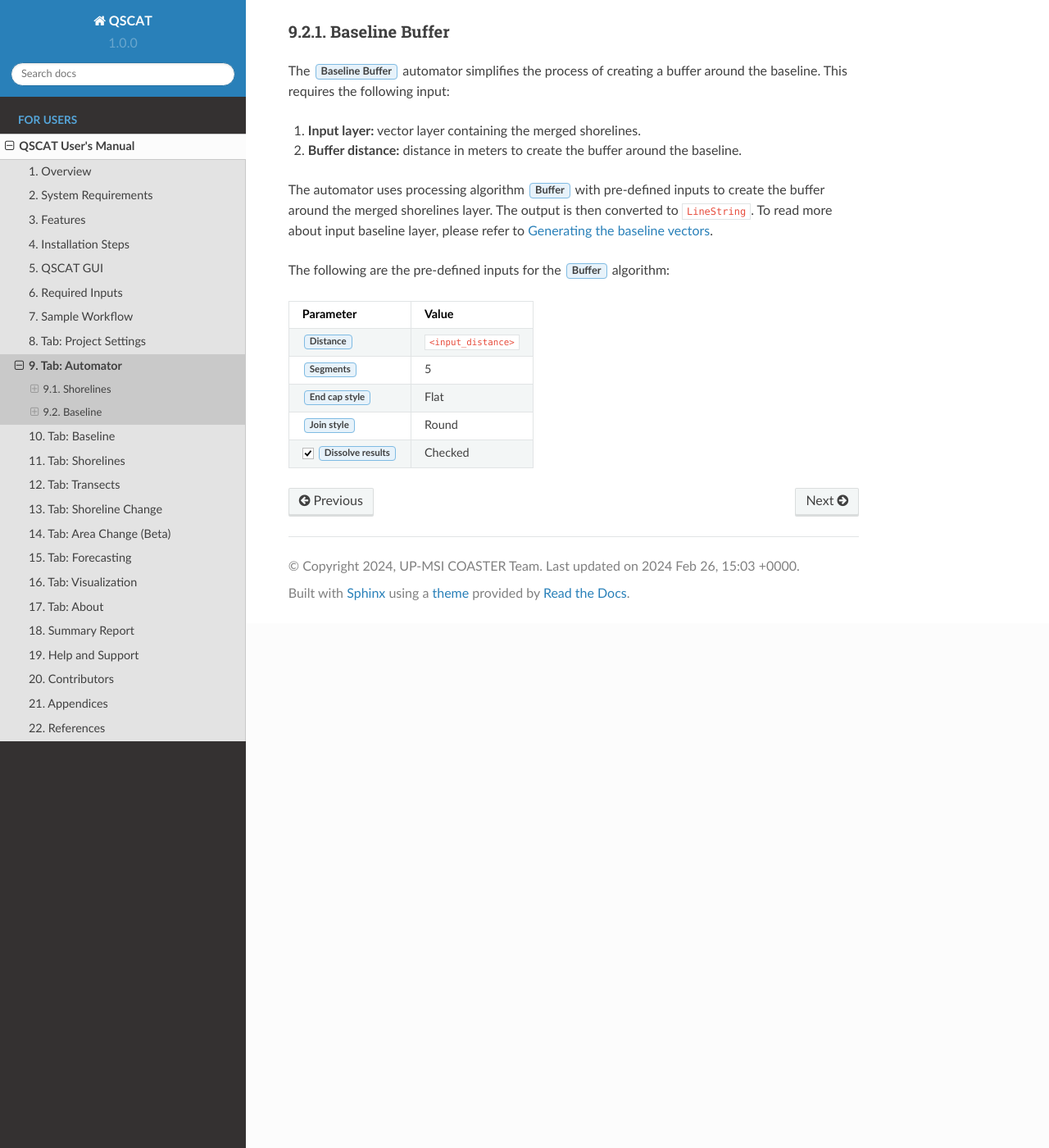
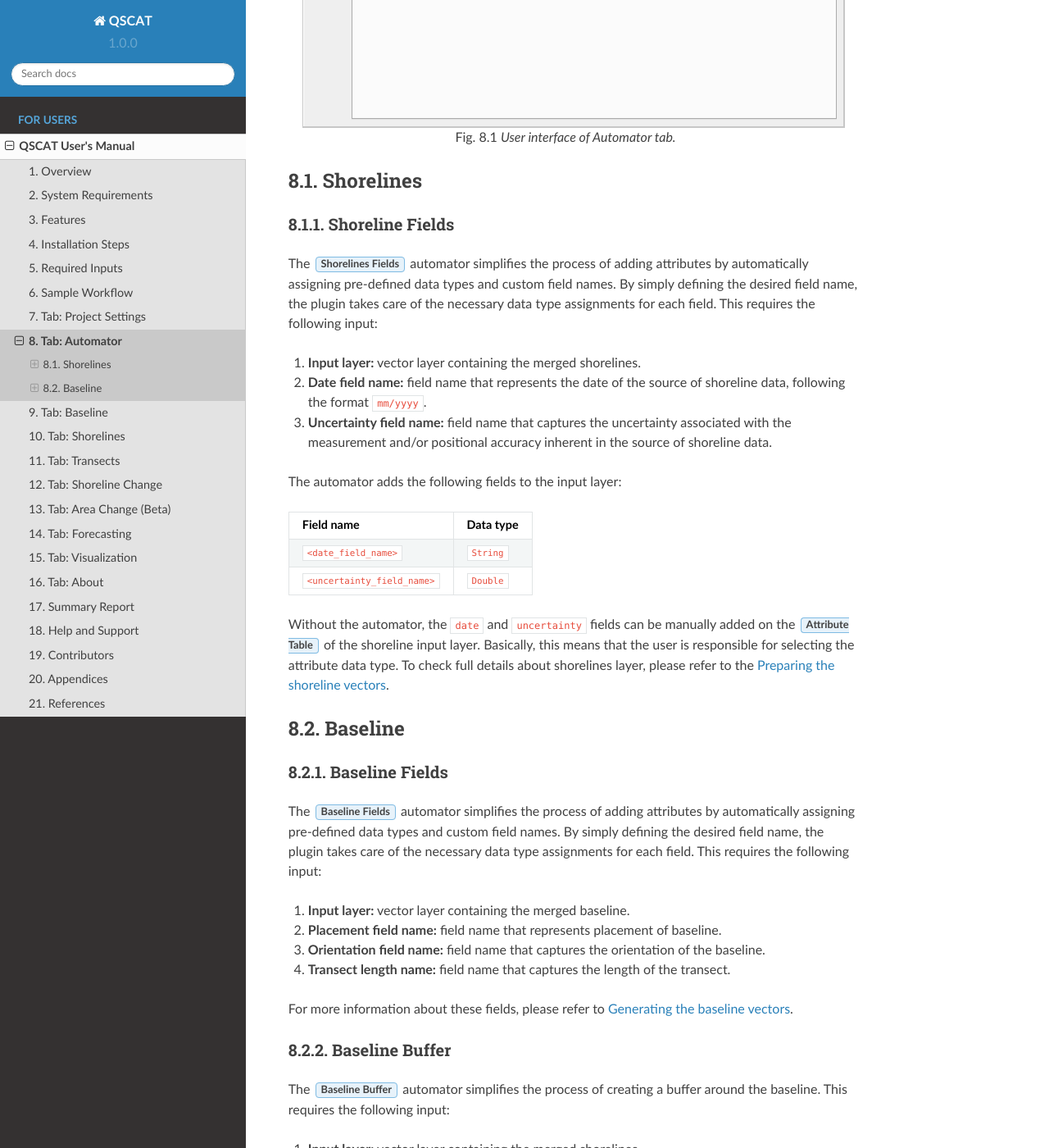
Before and after one commit to upmsi-coaster/qscat-docs, a Sphinx documentation site: the page built from docs/source/users_manual/tabs/automator.rst, in a window 1280 px wide and 1400 px high, scrolled down 1028 px. Shown: the whole window at 82% size. Built offline with Sphinx 7.4.7 and the Read the Docs theme 2.0.0, drawn with Linux system fonts in a browser that asks for light colours; some of the changed text lies outside the part shown.

Commit message:
Add baseline field automator

```diff
--- a/docs/source/users_manual/index.rst
+++ b/docs/source/users_manual/index.rst
@@ -11,7 +11,6 @@ QSCAT User's Manual
    introduction/system_requirements
    introduction/features
    introduction/installation_steps
-   introduction/qscat_gui
    plugin/required_inputs
    plugin/sample_workflow
    tabs/project_settings
--- a/docs/source/users_manual/introduction/qscat_gui.rst
+++ /dev/null
@@ -1,7 +0,0 @@
-.. _intro_qscat_gui:
-
-*********
-QSCAT GUI
-*********
-
-xx
--- a/docs/source/users_manual/tabs/automator.rst
+++ b/docs/source/users_manual/tabs/automator.rst
@@ -10,7 +10,14 @@ Tab: Automator
       :local:
       :depth: 2
 
-The :guilabel:`Automator` tab allows the user to automate repetitive tasks directly from the plugin.
+The :guilabel:`Automator` tab allows the user to automate repetitive tasks directly from the plugin such as adding fields to the shoreline layer and baseline layer.
+
+.. _figure_tab_automator:
+
+.. figure:: /img/automator/automator-tab.png
+   :align: center
+
+   User interface of Automator tab.
 
 Shorelines
 ==========
@@ -40,6 +47,20 @@ Without the automator, the ``date`` and ``uncertainty`` fields can be manually a
 Baseline
 ========
 
+.. _tab_automator_baseline_fields:
+
+Baseline Fields
+---------------
+
+The :guilabel:`Baseline Fields` automator simplifies the process of adding attributes by automatically assigning pre-defined data types and custom field names. By simply defining the desired field name, the plugin takes care of the necessary data type assignments for each field. This requires the following input:
+
+#. **Input layer:** vector layer containing the merged baseline.
+#. **Placement field name:** field name that represents placement of baseline.
+#. **Orientation field name:** field name that captures the orientation of the baseline.
+#. **Transect length name:** field name that captures the length of the transect.
+
+For more information about these fields, please refer to :ref:`generating_the_baseline_vectors`.
+
 .. _tab_automator_baseline_buffer:
 
 Baseline Buffer
--- a/docs/source/users_manual/tabs/baseline.rst
+++ b/docs/source/users_manual/tabs/baseline.rst
@@ -10,10 +10,14 @@ Tab: Baseline
       :local:
       :depth: 2
 
+.. _tab_baseline_parameters:
+
 Baseline Parameters
 ===================
 
 The input layer is the ``Baseline`` created in :ref:`generating_the_baseline_vectors`.
+
+.. _tab_baseline_placement:
 
 Baseline Placement
 ==================
@@ -26,6 +30,8 @@ After selecting the baseline layer, the next step is to choose the baseline plac
    :align: center
 
    Baseline placement.
+
+.. _tab_baseline_orientation:
 
 Baseline Orientation
 ====================
--- a/docs/source/users_manual/tabs/project_settings.rst
+++ b/docs/source/users_manual/tabs/project_settings.rst
@@ -4,13 +4,13 @@
 Tab: Project Settings
 *********************
 
-The :guilabel:`Project Settings` tab is the first tab in the plugin interface. This tab contains settings that are used to configure the plugin for the QGIS project. The settings in this tab are used to set the coordinate reference system (CRS) and metadata for the project.
-
 .. only:: html
 
    .. contents::
       :local:
       :depth: 2
+
+The :guilabel:`Project Settings` tab is the first tab in the plugin interface. This tab contains settings that are used to configure the plugin for the QGIS project. The settings in this tab are used to set the coordinate reference system (CRS) and metadata for the project.
 
 .. _figure_tab_project_settings:
 
--- a/docs/source/users_manual/tabs/transects.rst
+++ b/docs/source/users_manual/tabs/transects.rst
@@ -61,6 +61,8 @@ Transect Parameters
 ===================
 
 Other important parameters are the transect length and smoothing distance to ensure that the transects are oriented perpendicular  to the baseline.
+
+.. _tab_transects_parameters_length:
 
 Transect length
 ---------------
```
Also changed, not shown: docs/source/users_manual/plugin/required_inputs.rst (+21 -2 lines), docs/source/img/automator/automator-tab.png (renamed from docs/source/img/automator/automator.png).
